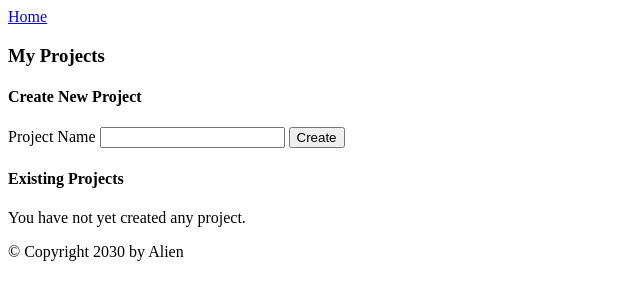
After one commit to vikas-hanje/project-2-taskflow, a Flask app: template templates/projects/list.html in a window 1280 px wide. The commit adds this page. Shown: the top 300 px of the page, without its empty margins (0-640 px from the left). Run offline with Flask 3, Linux system fonts and the light colour scheme; the template is opened without the code that fills it, so the values that code supplies are empty.

Commit message:
started implementing 'projects' page. project creation and listing existing projects is done. next add features like project_details, edit, delete

```diff
--- a/app.py
+++ b/app.py
@@ -3,6 +3,7 @@ import os
 from werkzeug.security import generate_password_hash, check_password_hash
 from dotenv import load_dotenv
 from blueprints.auth.routes import auth_bp
+from blueprints.projects.routes import project_bp
 from utils import logged_in
 
 load_dotenv()
@@ -12,6 +13,8 @@ app = Flask(__name__)
 app.secret_key = os.getenv('SECRETE_KEY')
 
 app.register_blueprint(auth_bp)
+app.register_blueprint(project_bp)
+
 
 @app.route('/', methods = ['GET'])
 @logged_in
--- a/templates/base.html
+++ b/templates/base.html
@@ -4,7 +4,7 @@
 <head>
     <meta charset="UTF-8">
     <meta name="viewport" content="width=device-width, initial-scale=1.0">
-    <title>{% block title %} Document {% endblock %}</title>
+    <title>{% block title %} Base {% endblock %}</title>
 </head>
 
 <body>
@@ -13,7 +13,7 @@
             <div id="navbar">
                 <a href="{{url_for('index')}}">Home</a>
                 {% if 'user_id' in session %}
-                <a href="#">Projects</a>
+                <a href="{{url_for('project.index')}}">Projects</a>
                 <a href="#">Taks</a>
                 <a href="#">Profile ({{ session['username'] }})</a>
                 <a href="{{url_for('auth.logout')}}">Logout</a>
--- /dev/null
+++ b/templates/projects/list.html
@@ -0,0 +1,36 @@
+{% extends 'base.html' %}
+
+{% block title %}
+projects
+{% endblock %}
+
+{% block content %}
+<h3>My Projects</h3>
+
+<div>
+    <h4>Create New Project</h4>
+    <form action="{{url_for('project.index')}}" method="POST">
+        <label for="project_name">Project Name</label>
+        <input type="text" name="name" id="name" required>
+        <input type="submit" name="submit" value="Create">
+    </form>
+</div>
+
+<h4>Existing Projects</h4>
+
+{% if projects %}
+<ul>
+    {% for project in projects %}
+    <li>
+        <strong>{{project.name}}</strong>
+        <p>Created: {{project.created_at}}</p>
+        <a href="/projects/{{project.project_id}}/tasks">View Tasks</a>
+        <br>
+        <br>
+    </li>
+    {% endfor %}
+</ul>
+{% else %}
+<p>You have not yet created any project.</p>
+{% endif %}
+{% endblock %}
```
Also changed, not shown: blueprints/projects/routes.py (+50 -0 lines).
